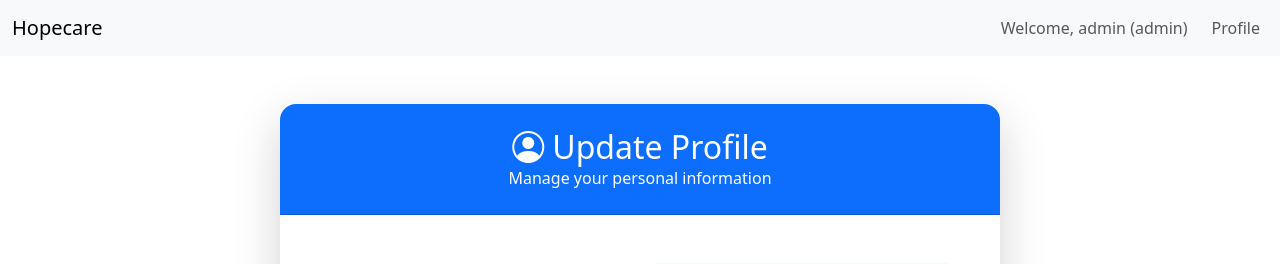
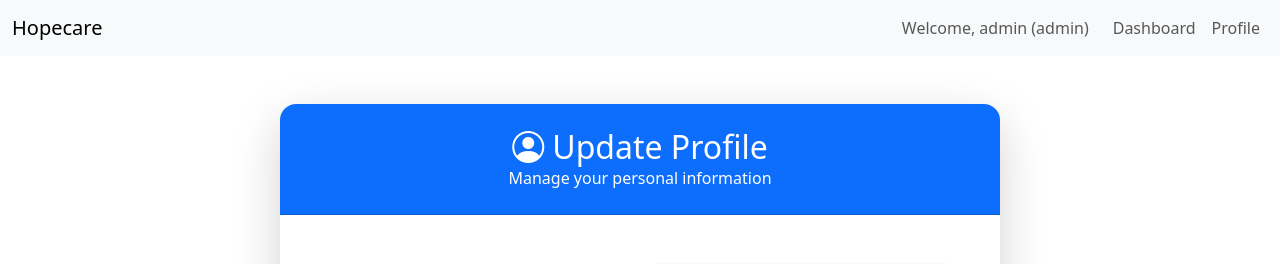
Before and after one commit to 1155-boni/Hopecare, a Django app: page /accounts/profile/ in a window 1280 px wide. Shown: the top 264 px of the page. Run offline with Django 5.2, Linux system fonts and the light colour scheme; a user stored in the database is signed in.

Commit message:
Add Dashboard button to navbar for authenticated users

```diff
--- a/templates/base.html
+++ b/templates/base.html
@@ -18,6 +18,13 @@
                 <div class="navbar-nav ms-auto">
                     {% if user.is_authenticated %}
                         <span class="navbar-text me-3">Welcome, {{ user.get_full_name|default:user.username }} ({{ user.role }})</span>
+                        {% if user.role == 'welfare' %}
+                            <a class="nav-link" href="{% url 'welfare_dashboard' %}">Dashboard</a>
+                        {% elif user.role == 'storekeeper' %}
+                            <a class="nav-link" href="{% url 'storekeeper_dashboard' %}">Dashboard</a>
+                        {% elif user.role == 'admin' %}
+                            <a class="nav-link" href="{% url 'admin_dashboard' %}">Dashboard</a>
+                        {% endif %}
                         <a class="nav-link" href="{% url 'profile' %}">Profile</a>
                     {% else %}
                         <a class="nav-link" href="{% url 'login' %}">Login</a>
```
